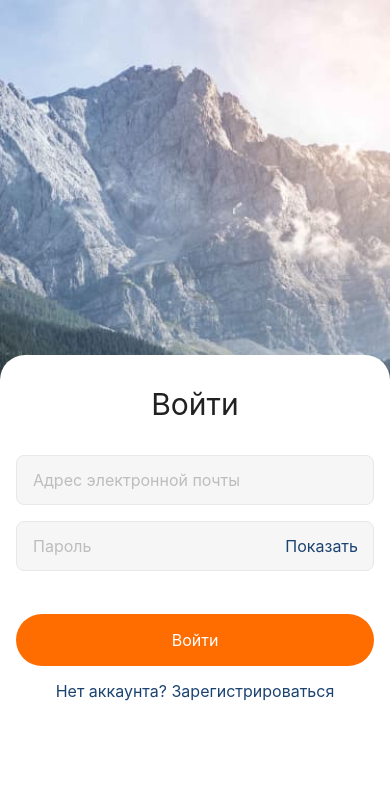
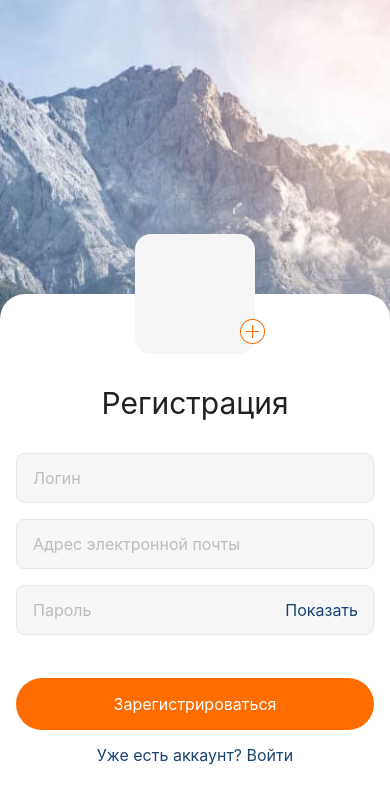
Before and after one commit to LiudmylaKozytska/React-Native-App, a React Native app: screen / in a window 390 px wide. Shown: the top 804 px of the page. Built offline with nearby package versions, Linux system fonts and the light colour scheme.

Commit message:
update keyboard

```diff
--- a/App.js
+++ b/App.js
@@ -2,5 +2,5 @@ import { Registration } from "./Screens/RegistrationScreen";
 import { LoginScreen } from "./Screens/LoginScreen";
 
 export default function App() {
-  return <LoginScreen />;
+  return <Registration />;
 }
--- a/Screens/LoginScreen.js
+++ b/Screens/LoginScreen.js
@@ -19,33 +19,31 @@ export const LoginScreen = () => {
         source={require("../assets/images/background_photo.jpg")}
         style={styles.backgroundImage}
       >
+        <KeyboardAvoidingView
+          behavior={Platform.OS === "ios" ? "padding" : "height"}
+        >
           <View style={styles.formContainer}>
             <Text style={styles.formTitle}>Войти</Text>
-          <KeyboardAvoidingView
-            style={styles.inputBox}
-            behavior={Platform.OS == "ios" ? "padding" : "height"}
-          >
+            <View style={styles.inputBox}>
               <TextInput
                 style={styles.formInput}
                 placeholderTextColor={"#BDBDBD"}
                 keyboardType="email-address"
                 placeholder="Адрес электронной почты"
               />
-          </KeyboardAvoidingView>
-          <KeyboardAvoidingView
-            style={styles.inputBox}
-            behavior={Platform.OS == "ios" ? "padding" : "height"}
-          >
+            </View>
+            <View style={styles.inputBox}>
               <TextInput
                 style={styles.formPasswordInput}
                 placeholderTextColor={"#BDBDBD"}
                 textContentType="password"
                 placeholder="Пароль"
               />
+
               <TouchableOpacity style={styles.showPasswordContainer}>
                 <Text style={styles.showPasswordText}>Показать</Text>
               </TouchableOpacity>
-          </KeyboardAvoidingView>
+            </View>
             <SubmitButton title={"Войти"} />
             <TouchableOpacity>
               <Text style={styles.loginText}>
@@ -53,6 +51,7 @@ export const LoginScreen = () => {
               </Text>
             </TouchableOpacity>
           </View>
+        </KeyboardAvoidingView>
       </ImageBackground>
     </View>
   );
--- a/Screens/RegistrationScreen.js
+++ b/Screens/RegistrationScreen.js
@@ -1,4 +1,4 @@
-import React from "react";
+import React, { useState } from "react";
 import {
   Text,
   View,
@@ -6,19 +6,46 @@ import {
   Image,
   TextInput,
   TouchableOpacity,
+  KeyboardAvoidingView,
+  Platform,
+  TouchableWithoutFeedback,
+  Keyboard,
 } from "react-native";
 import { styles } from "../styles/RegistrationStyles";
 
 import { SubmitButton } from "../components/SubmitButton";
 
 export const Registration = () => {
+  const [isShowKeyboard, setIsShowKeyboard] = useState(false);
+
+  const handleSubmit = () => {
+    setIsShowKeyboard(false);
+    Keyboard.dismiss();
+  };
+
   return (
+    <TouchableWithoutFeedback onPress={handleSubmit}>
       <View style={styles.container}>
         <ImageBackground
           source={require("../assets/images/background_photo.jpg")}
           style={styles.backgroundImage}
         >
-        <View style={styles.formContainer}>
+          <KeyboardAvoidingView
+            behavior={Platform.OS === "ios" ? "padding" : "height"}
+          >
+            <View
+              style={{
+                ...styles.formContainer,
+                ...Platform.select({
+                  ios: {
+                    marginTop: isShowKeyboard ? 200 : 219,
+                  },
+                  android: {
+                    marginTop: isShowKeyboard ? -70 : 0,
+                  },
+                }),
+              }}
+            >
               <View style={styles.addImageContainer}>
                 <TouchableOpacity style={styles.addPhotoBtn}>
                   <Image
@@ -33,6 +60,7 @@ export const Registration = () => {
                   style={styles.formInput}
                   placeholderTextColor={"#BDBDBD"}
                   placeholder="Логин"
+                  onFocus={() => setIsShowKeyboard(true)}
                 />
               </View>
               <View style={styles.inputBox}>
@@ -41,6 +69,7 @@ export const Registration = () => {
                   placeholderTextColor={"#BDBDBD"}
                   keyboardType="email-address"
                   placeholder="Адрес электронной почты"
+                  onFocus={() => setIsShowKeyboard(true)}
                 />
               </View>
               <View style={styles.inputBox}>
@@ -49,6 +78,7 @@ export const Registration = () => {
                   placeholderTextColor={"#BDBDBD"}
                   textContentType="password"
                   placeholder="Пароль"
+                  onFocus={() => setIsShowKeyboard(true)}
                 />
                 <TouchableOpacity style={styles.showPasswordContainer}>
                   <Text style={styles.showPasswordText}>Показать</Text>
@@ -57,7 +87,9 @@ export const Registration = () => {
               <SubmitButton title={"Зарегистрироваться"} />
               <Text style={styles.registerText}>Уже есть аккаунт? Войти</Text>
             </View>
+          </KeyboardAvoidingView>
         </ImageBackground>
       </View>
+    </TouchableWithoutFeedback>
   );
 };
--- a/styles/LoginStyles.js
+++ b/styles/LoginStyles.js
@@ -1,6 +1,4 @@
 import { StyleSheet } from "react-native";
-
-// const font = require("../assets/fonts/RobotoRegular.ttf");
 
 export const styles = StyleSheet.create({
   container: {
@@ -19,7 +17,6 @@ export const styles = StyleSheet.create({
     position: "relative",
 
     width: "100%",
-    height: 489,
     paddingRight: 16,
     paddingLeft: 16,
 
@@ -32,7 +29,6 @@ export const styles = StyleSheet.create({
   },
 
   formTitle: {
-    // fontFamily: { font },
     fontSize: 30,
     lineHeight: 35.16,
 
@@ -90,6 +86,7 @@ export const styles = StyleSheet.create({
     top: 0,
     right: 0,
   },
+
   showPasswordText: {
     fontSize: 16,
     padding: 16,
@@ -107,6 +104,8 @@ export const styles = StyleSheet.create({
     fontSize: 16,
     lineHeight: 19,
 
+    marginBottom: 145,
+
     color: "#1B4371",
   },
 });
--- a/styles/RegistrationStyles.js
+++ b/styles/RegistrationStyles.js
@@ -1,6 +1,4 @@
 import { StyleSheet } from "react-native";
-
-// const font = require("../assets/fonts/RobotoRegular.ttf");
 
 export const styles = StyleSheet.create({
   container: {
@@ -19,7 +17,6 @@ export const styles = StyleSheet.create({
     position: "relative",
 
     width: "100%",
-    height: 549,
     paddingRight: 16,
     paddingLeft: 16,
 
@@ -49,12 +46,11 @@ export const styles = StyleSheet.create({
   },
 
   formTitle: {
-    // fontFamily: { font },
     fontSize: 30,
     lineHeight: 35.16,
 
     marginTop: 92,
-    marginBottom: 33,
+    marginBottom: 32,
 
     color: "#212121",
   },
@@ -125,6 +121,8 @@ export const styles = StyleSheet.create({
     fontSize: 16,
     lineHeight: 19,
 
+    marginBottom: 79,
+
     color: "#1B4371",
   },
 });
```
Lines whose indentation alone changed are shown as unchanged.
